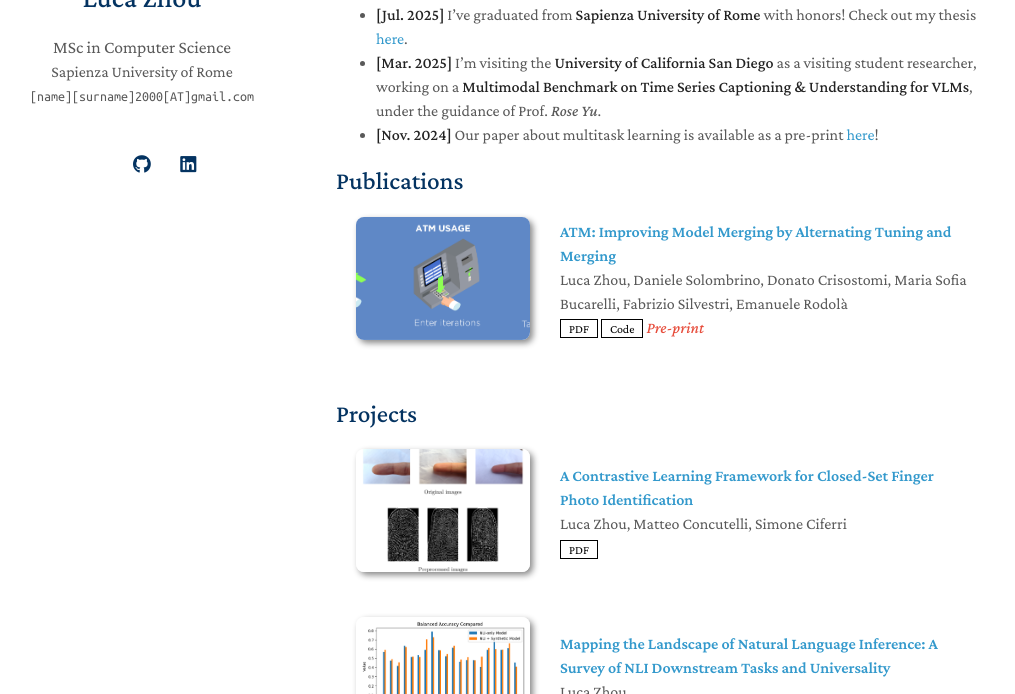
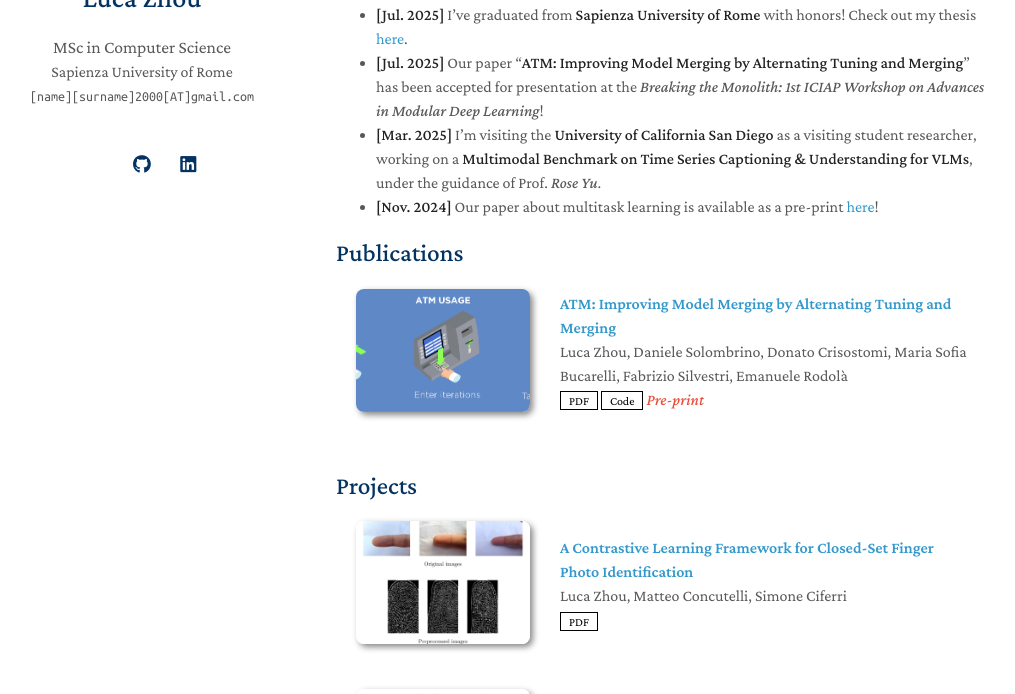
Before and after one commit to LuckerZOfficiaL/LuckerZOfficiaL.github.io, a Jekyll site: the page built from index.md, in a window 1280 px wide and 900 px high, scrolled down 337 px, cut to the strip 206-900 px from the top of the window. Shown: the whole strip, without its empty margins (134-1149 px from the left). Built offline with Jekyll 4.4.1, drawn with Linux system fonts in a browser that asks for light colours; a style sheet for code colours, icons or effects is not loaded; our own code applies the rules of GitHub Pages for plain Markdown files.

Commit message:
add ATM acceptance

```diff
--- a/index.md
+++ b/index.md
@@ -18,6 +18,7 @@
 ## News
 - **[Jul. 2025]** I've started a hybrid research internship at **Panasonic North America** on **LLM code generation**, collaborating with *Stanford University* and *ItalAI*.
 - **[Jul. 2025]** I've graduated from **Sapienza University of Rome** with honors! Check out my thesis [here](./assets/files/MS Thesis.pdf).
+- **[Jul. 2025]** Our paper "**ATM: Improving Model Merging by Alternating Tuning and Merging**" has been accepted for presentation at the *Breaking the Monolith: 1st ICIAP Workshop on Advances in Modular Deep Learning*!
 - **[Mar. 2025]** I'm visiting the **University of California San Diego** as a visiting student researcher, working on a **Multimodal Benchmark on Time Series Captioning & Understanding for VLMs**, under the guidance of Prof. *Rose Yu*.
 - **[Nov. 2024]** Our paper about multitask learning is available as a pre-print [here](https://arxiv.org/pdf/2411.03055)!
 
```
